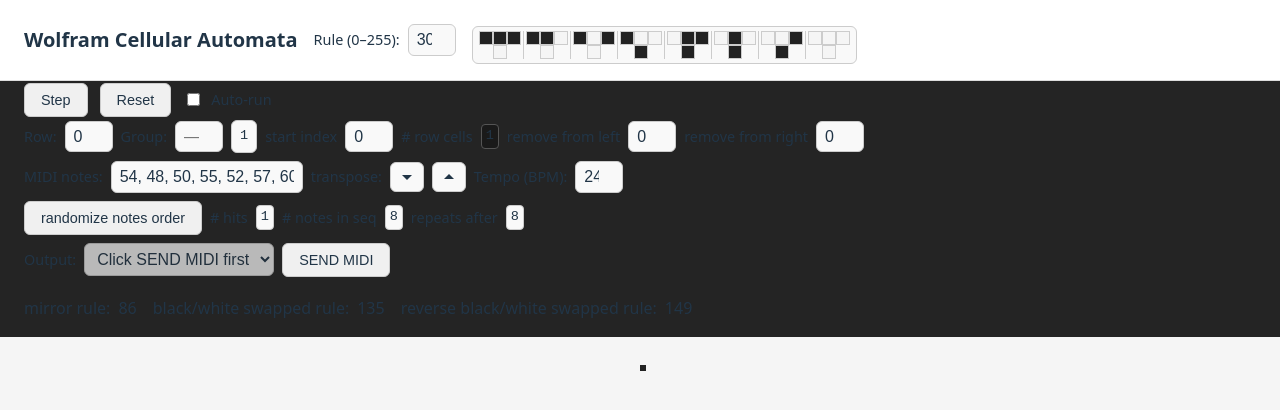
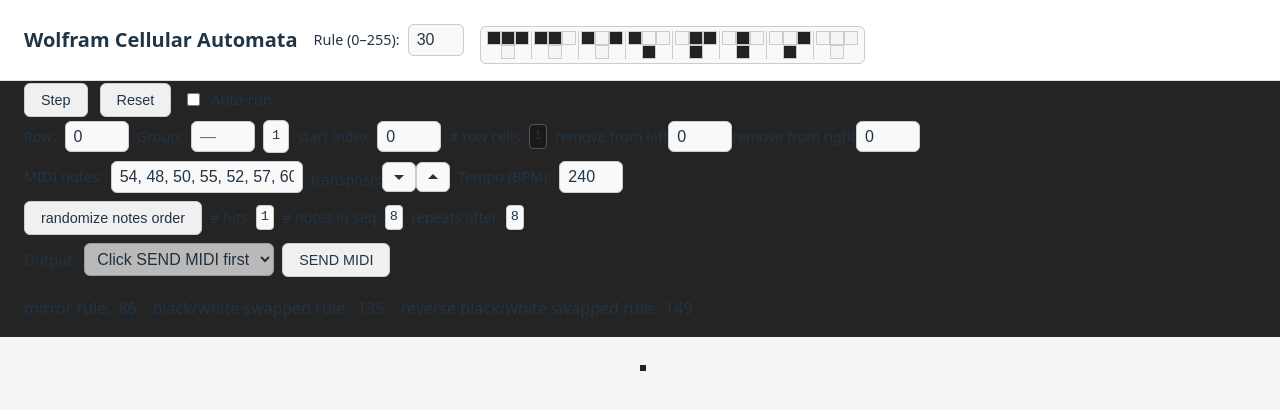
Before and after one commit to nathanfenoglio/wolfram-cellular-automata-midi-notes, a React (Vite) app: page / in a window 1280 px wide. Shown: the top 410 px of the page. Built offline with nearby package versions, Linux system fonts and the light colour scheme.

Commit message:
group transpose up/down label and buttons together, group remove from left/remove from right controls together

```diff
--- a/src/App.css
+++ b/src/App.css
@@ -59,7 +59,7 @@
 
 /* input box for user to enter rule 0-255 */
 .rule-selector input[type="number"] {
-  width: 3rem;
+  width: 3.5rem;
   padding: 0.35rem 0.5rem;
   font-size: 1rem;
   border: 1px solid #555;
@@ -150,7 +150,7 @@
 
 /* row input box */
 .row-viewer input[type="number"] {
-  width: 3rem;
+  width: 4.0rem;
   padding: 0.35rem 0.5rem;
   font-size: 1rem;
   border: 1px solid #555;
--- a/src/components/RowViewer.jsx
+++ b/src/components/RowViewer.jsx
@@ -503,6 +503,9 @@
         <span className="row-length-value">
           {isValidRow ? rowLength : "—"}
         </span>
+
+        <div>
+
         {/* user input for how many notes to remove from left */}
         <label htmlFor="remove-left-input">remove from left</label>
         <input
@@ -524,6 +527,7 @@
           onBlur={handleRemoveFromRightBlur}
         />
         </div>
+      </div>
 
       <div className="midi-controls">
         <div className="midi-row-notes-tempo">
@@ -538,6 +542,9 @@
             onChange={handleNotesChange}
             onBlur={handleNotesBlur}
           />
+
+          <div>
+
             {/* transpose */}
             <label>transpose:</label>
             {/* transpose midi notes down arrow button */}
@@ -562,6 +569,9 @@
                 <path d="M8 5l5 5H3l5-5z" />
               </svg>
             </button>
+
+          </div>
+
           {/* Tempo (BPM) */}
           <label htmlFor="tempo-input">Tempo (BPM):</label>
           <input
```
Lines whose indentation alone changed are shown as unchanged.
